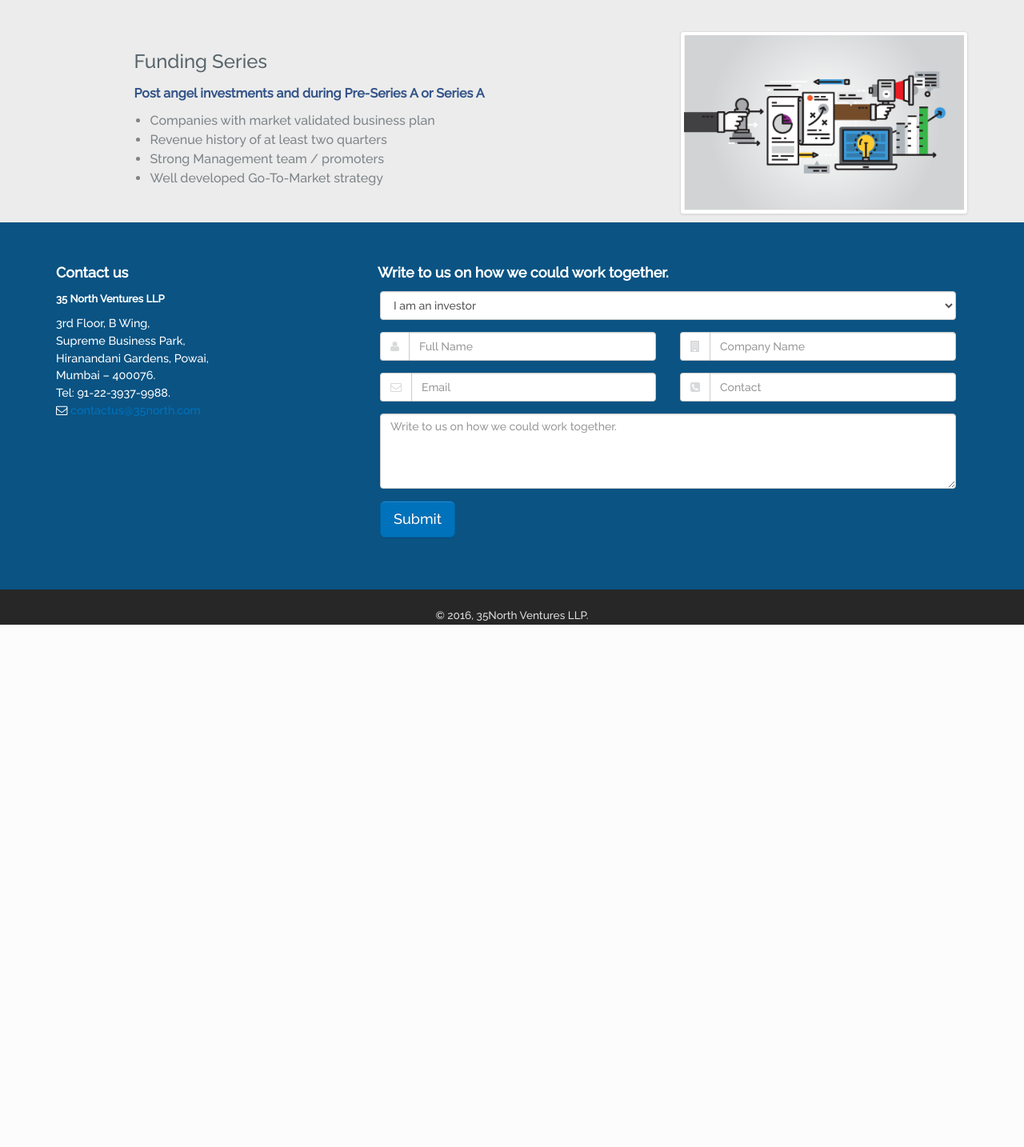
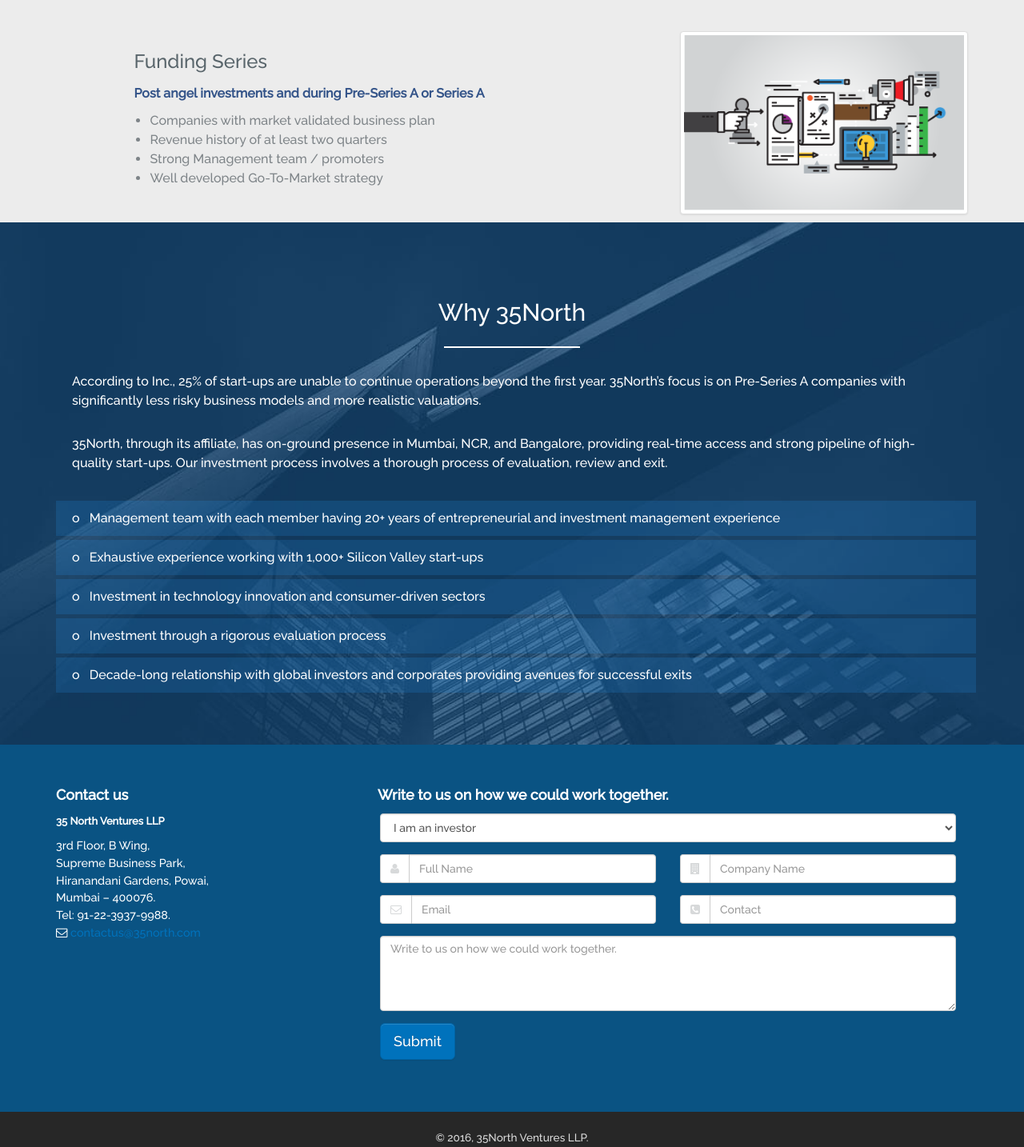
Before and after one commit to sandeshsmartguy/north-ventures, a PHP site: page / in a window 1280 px wide. Shown: the part 1081-2515 px from the top of the page at 80% size. Before the commit the page ends 1862 px from the top, so only its background shows below. Run offline with PHP 8.4, Linux system fonts and the light colour scheme; some libraries are stand-ins or nearby versions.

Commit message:
Designed new module

```diff
--- /dev/null
+++ b/_includes/_why-aranca-c.html
@@ -0,0 +1,108 @@
+<style type="text/css">
+  .why-arc-c {
+    padding: 30px 0;
+    background: url(/assets/images/backgrounds/why-aranca-c-bkg.jpg);
+    padding: 60px 0;
+    -webkit-background-size: cover;
+    -moz-background-size: cover;
+    -o-background-size: cover;
+    background-size: cover;
+    color: #ffffff;
+  }
+
+  .why-arc-c__headline--main {
+    margin-bottom: 20px;
+  }
+  .why-arc-c__headline {
+    font-size: 30px;
+    color: #fff;
+    font-weight: 300;
+    text-align: center;
+  }
+
+  .why-arc-c__headline--small {
+    color: white;
+    font-size: 1.1em;
+    font-weight: 300;
+    padding-top: 15px;
+  }
+
+  .why-arc-c__subtext {
+    font-size: 18px;
+    text-align: center;
+    color: white;
+    font-weight: 500;
+  }
+  .why-arc-c__border {
+    width: 15%;
+    border: 1px solid #fff;
+  }
+  .why-arc-c__headline--col {
+    text-align: center;
+  }
+  .why-arc-c__content {
+    color: #fff;
+  }
+
+  .why-arc-c__content > p {
+    font-size: 1.1em;
+  }
+
+  .why-arc-c__border--content {
+    width: 50%;
+  }
+
+  .why-arc-c__icon {
+    opacity: 0.8;
+  }
+
+  .why-arc-c__list {
+    margin-left: 10px;
+  }
+
+   .why-arc-c__listitem {
+    background: rgba(33, 150, 243, 0.18);
+    margin: 5px;
+        padding: 10px 20px;
+}
+  .why-arc-c__content {
+    padding: 10px 10px;
+  }
+</style>
+
+<script type="text/javascript">
+  new Waypoint.Inview({
+    element: $('.why-arc-c__headline--col')[0],
+    enter: function(direction) {
+      $('.why-arc-c__headline--col').addClass('animated fadeInUp');
+    }
+  });
+</script>
+
+
+
+<section class="why-arc-c container-fluid">
+  <div class="row">
+    <div class="container">
+      <div class="row why-arc-c__content">
+        <div class="col-md-12">
+          <h3 class="why-arc-c__headline">Why 35North</h3>
+          <hr class="why-arc-c__border"><p class="why-arc-c__content">According to Inc., 25% of start-ups are unable to continue operations beyond the first year. 35North’s focus is on Pre-Series A companies with significantly less risky business models and more realistic valuations.
+          </p>
+          <p class="why-arc-c__content">35North, through its affiliate, has on-ground presence in Mumbai, NCR, and Bangalore, providing real-time access and strong pipeline of high-quality start-ups. Our investment process involves a thorough process of evaluation, review and exit. </p>
+        </div>
+      </div>
+
+      <div class="row">
+        <ul class="why-arc-c__list">
+          <li class="why-arc-c__listitem">o &nbsp;&nbsp;Management team with each member having 20+ years of entrepreneurial and investment management experience</li>
+          <li class="why-arc-c__listitem">o &nbsp;&nbsp;Exhaustive experience working with 1,000+ Silicon Valley start-ups</li>
+          <li class="why-arc-c__listitem">o &nbsp;&nbsp;Investment in technology innovation and consumer-driven sectors</li>
+          <li class="why-arc-c__listitem">o &nbsp;&nbsp;Investment through a rigorous evaluation process </li>
+          <li class="why-arc-c__listitem">o &nbsp;&nbsp;Decade-long relationship with global investors and corporates providing avenues for successful exits </li>
+        </ul>
+      </div>
+
+    </div><!-- end container -->
+  </div><!-- end row -->
+</section>
--- a/_includes/home.php
+++ b/_includes/home.php
@@ -3,6 +3,7 @@
 include('_includes/landing.html');
 include('_includes/_fund-strategy.html');
 include('_includes/_intro-2col-2row.html');
+include('_includes/_why-aranca-c.html');
 include('_includes/contact.html');
 include('_includes/_CTA-form.html');
 ?>
```
Also changed, not shown: assets/images/backgrounds/why-aranca-c-bkg.jpg (added).
